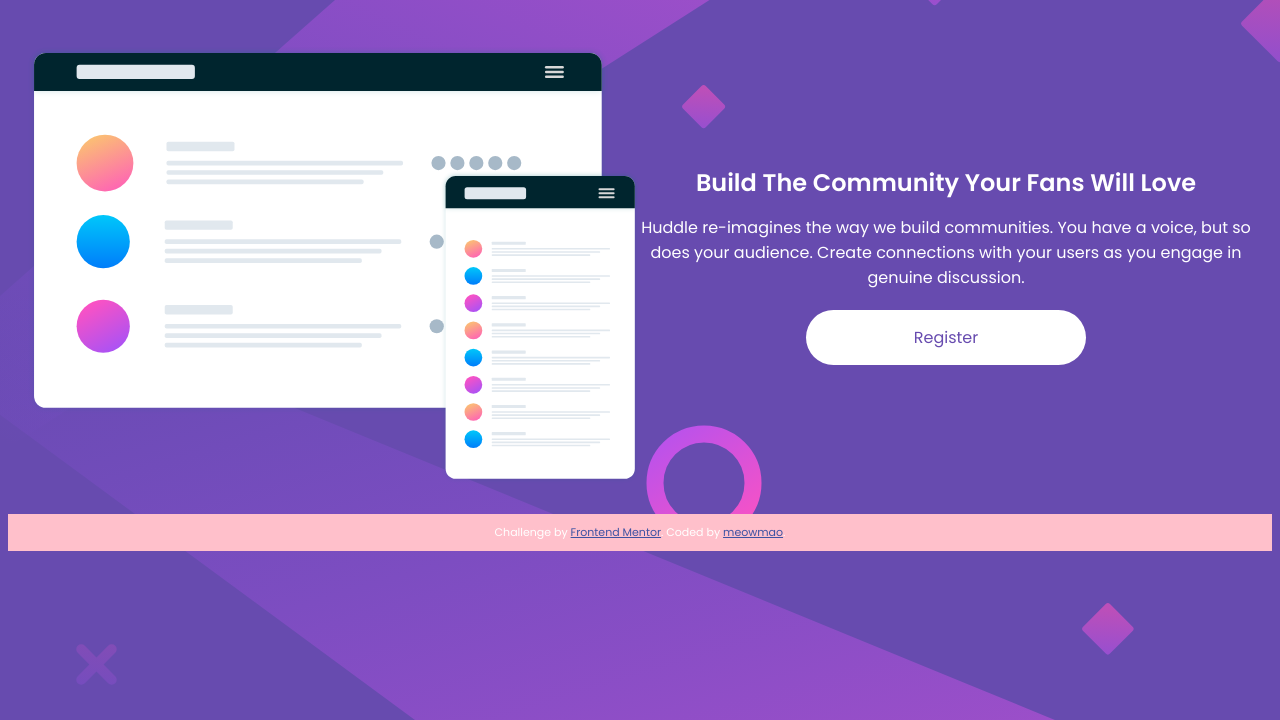
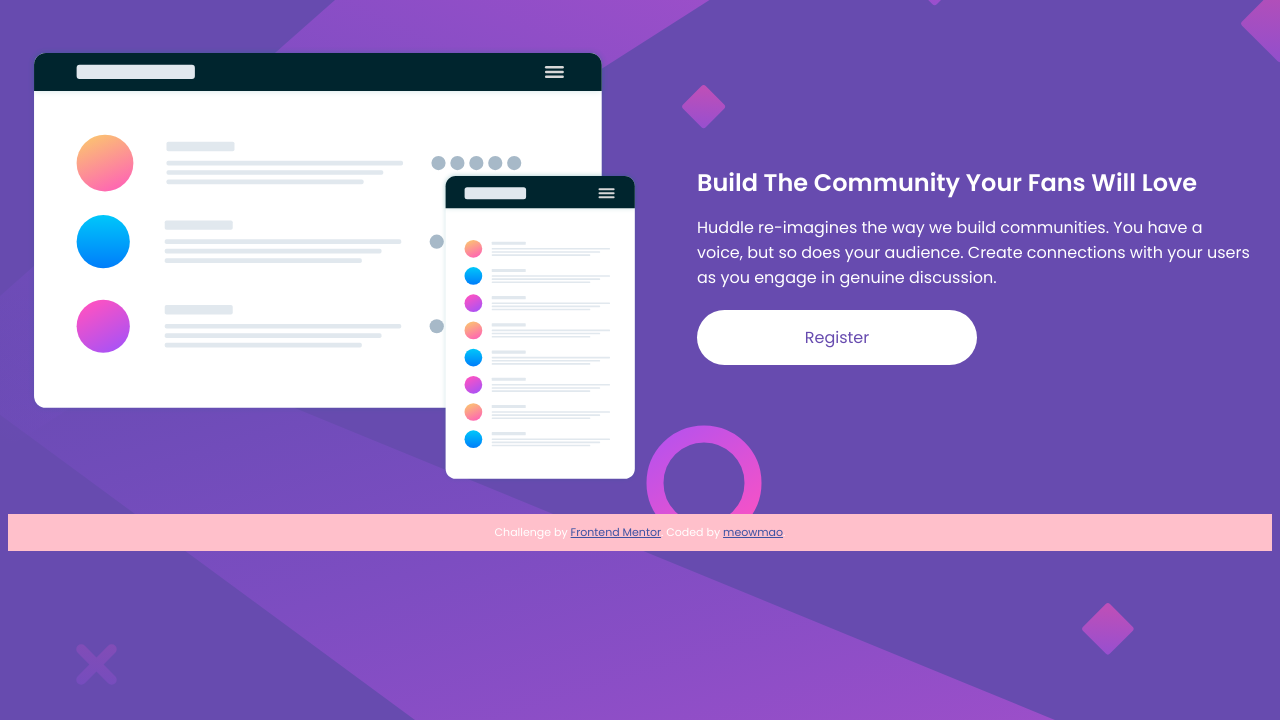
Before and after one commit to meowmao/huddle-landing, a plain HTML site: page index.html in a window 1280 px wide. Shown: the part 80-800 px from the top of the page. Drawn offline with Linux system fonts and the light colour scheme.

Commit message:
fixed desktop alignment

```diff
--- a/styles.css
+++ b/styles.css
@@ -15,15 +15,18 @@ body{
     color: var(--white);
 }
 
-@media only screen and (min-width:992px){
-    body{
-        background-image: url(images/bg-desktop.svg);
-    }
-}
 
 h1, p, img, a{
     padding: 0;
     margin: 0;
+}
+
+
+@media only screen and (min-width:992px){
+    body{
+        background-image: url(images/bg-desktop.svg);
+
+    }
 }
 
 main{
@@ -47,6 +50,7 @@ main .mockups{
         display: grid;
         grid-template-columns: 1fr 1fr;
         place-items: center;
+        text-align: left;
     }
 }
 
@@ -64,8 +68,16 @@ main a{
     background:var(--white);
     border-radius: 50px;
     display: inline-block;
+    text-align: center;
     min-width: 250px;
 }
+
+@media only screen and (min-width:992px){
+    main .right{
+        margin-left: 57px;
+    }
+}
+
 
 footer{
     padding: 10px;
```
